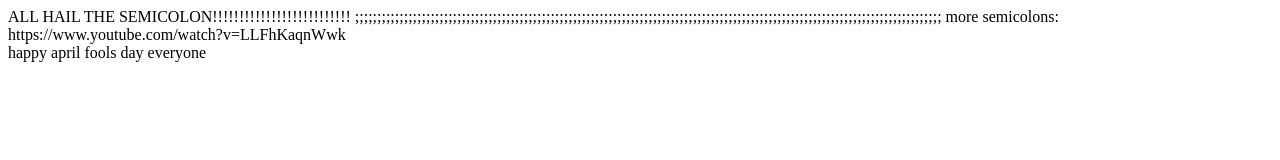
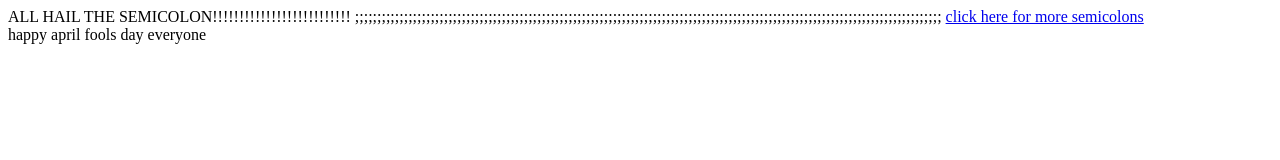
Before and after one commit to tematikkp/tematikkp.github.io, a plain HTML site: page semicolon/index.html in a window 1280 px wide. Drawn offline with Linux system fonts and the light colour scheme.

Commit message:
Update index.html (late april fools)

```diff
--- a/semicolon/index.html
+++ b/semicolon/index.html
@@ -4,12 +4,13 @@
     <title>;</title>
     <link rel="icon" type="image/x-icon" href="/icons/semicolon.ico">
   </head>
-</html>
 
-ALL HAIL THE SEMICOLON!!!!!!!!!!!!!!!!!!!!!!!!!!
+<body>ALL HAIL THE SEMICOLON!!!!!!!!!!!!!!!!!!!!!!!!!!
 
 ;;;;;;;;;;;;;;;;;;;;;;;;;;;;;;;;;;;;;;;;;;;;;;;;;;;;;;;;;;;;;;;;;;;;;;;;;;;;;;;;;;;;;;;;;;;;;;;;;;;;;;;;;;;;;;;;;;;;;;;;;;;;;;;;;;;;
 
-more semicolons: https://www.youtube.com/watch?v=LLFhKaqnWwk
+<a href="https://www.youtube.com/watch?v=LLFhKaqnWwk">click here for more semicolons</a></body>
 
 <footer>happy april fools day everyone</footer>
+
+</html>
```
